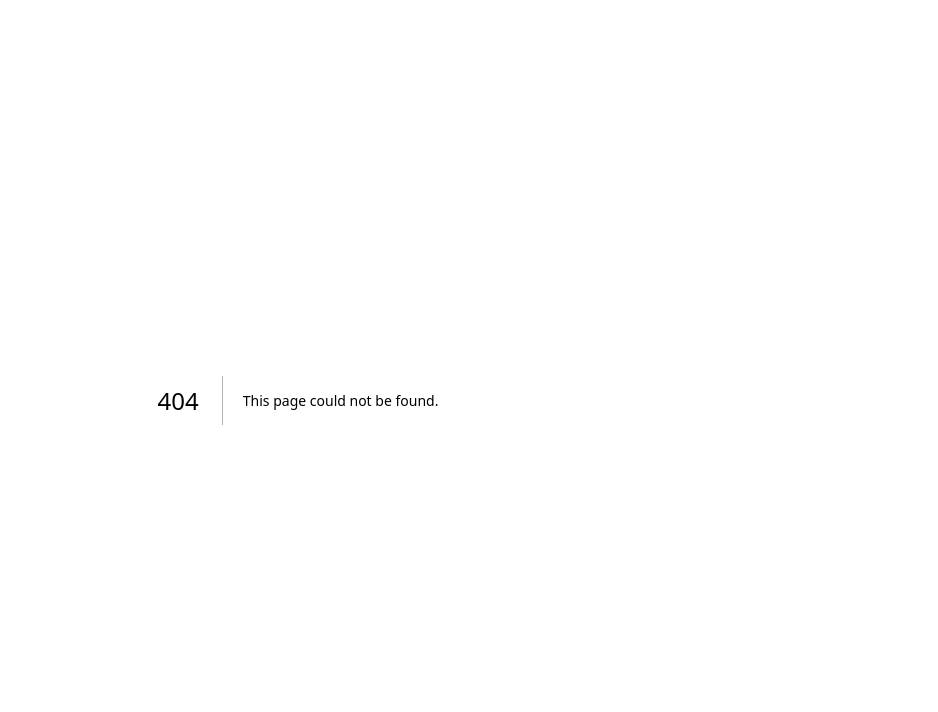
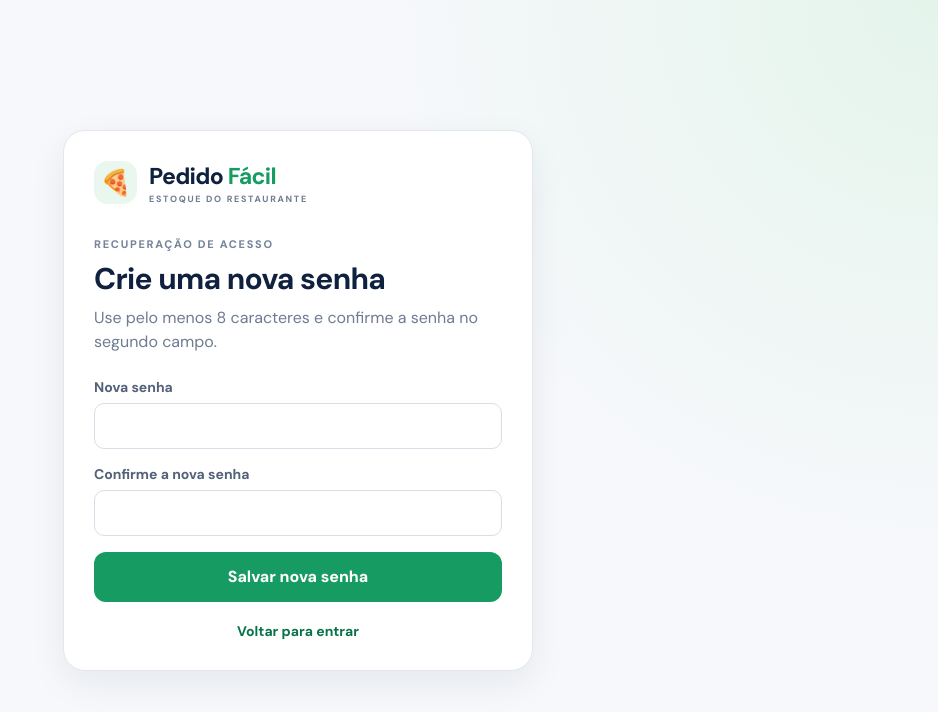
Before and after one commit to sanciweferson/pedido-facil-next, a Next.js app: page /reset-password in a window 1280 px wide. Before the commit this address had no page. Shown: the top 712 px of the page, without its empty margins (342-1280 px from the left). Built offline with nearby package versions, Linux system fonts and the light colour scheme.

Commit message:
feat: complete password reset flow

```diff
--- /dev/null
+++ b/src/app/reset-password/page.js
@@ -0,0 +1,106 @@
+"use client"
+
+import Link from "next/link"
+import { useEffect, useState } from "react"
+import { createClient } from "@/lib/supabase/client"
+import Brand from "@/components/brand"
+
+export default function ResetPasswordPage() {
+  const [password, setPassword] = useState("")
+  const [confirmation, setConfirmation] = useState("")
+  const [message, setMessage] = useState("")
+  const [errorMessage, setErrorMessage] = useState("")
+  const [busy, setBusy] = useState(false)
+
+  useEffect(() => {
+    const error = new URLSearchParams(window.location.search).get("error")
+
+    if (error === "invalid-link") {
+      setErrorMessage("O link expirou ou já foi usado. Peça um novo link.")
+    } else if (error === "configuration") {
+      setErrorMessage("Não foi possível conectar ao Supabase.")
+    }
+  }, [])
+
+  async function handleSubmit(event) {
+    event.preventDefault()
+    setMessage("")
+    setErrorMessage("")
+
+    if (password.length < 8) {
+      setErrorMessage("A senha precisa ter pelo menos 8 caracteres.")
+      return
+    }
+
+    if (password !== confirmation) {
+      setErrorMessage("As senhas não são iguais.")
+      return
+    }
+
+    const supabase = createClient()
+
+    if (!supabase) {
+      setErrorMessage("Não foi possível conectar ao Supabase.")
+      return
+    }
+
+    setBusy(true)
+    const { error } = await supabase.auth.updateUser({ password })
+    setBusy(false)
+
+    if (error) {
+      setErrorMessage("O link expirou ou já foi usado. Peça um novo link.")
+      return
+    }
+
+    setMessage("Senha atualizada. Agora você já pode entrar com ela.")
+  }
+
+  return (
+    <main className="auth-shell">
+      <form className="auth-card" onSubmit={handleSubmit}>
+        <Brand />
+        <p className="eyebrow">RECUPERAÇÃO DE ACESSO</p>
+        <h1>Crie uma nova senha</h1>
+        <p className="muted">
+          Use pelo menos 8 caracteres e confirme a senha no segundo campo.
+        </p>
+
+        <label>
+          Nova senha
+          <input
+            type="password"
+            autoComplete="new-password"
+            minLength={8}
+            required
+            value={password}
+            onChange={(event) => setPassword(event.target.value)}
+          />
+        </label>
+
+        <label>
+          Confirme a nova senha
+          <input
+            type="password"
+            autoComplete="new-password"
+            minLength={8}
+            required
+            value={confirmation}
+            onChange={(event) => setConfirmation(event.target.value)}
+          />
+        </label>
+
+        {message && <p className="notice">{message}</p>}
+        {errorMessage && <p className="notice error">{errorMessage}</p>}
+
+        <button className="primary full" disabled={busy}>
+          {busy ? "Salvando…" : "Salvar nova senha"}
+        </button>
+
+        <p className="auth-foot">
+          <Link href="/login">Voltar para entrar</Link>
+        </p>
+      </form>
+    </main>
+  )
+}
```
Also changed, not shown: src/app/auth/confirm/route.js (added, +49 -0 lines).
